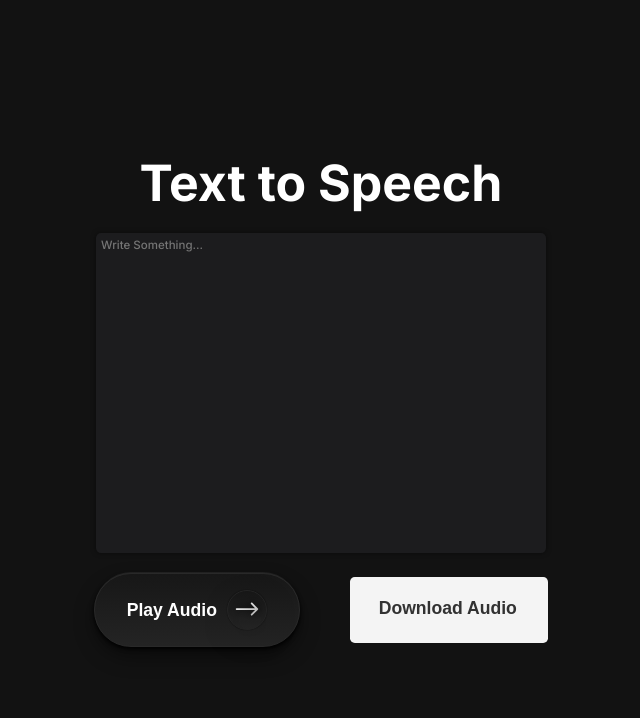
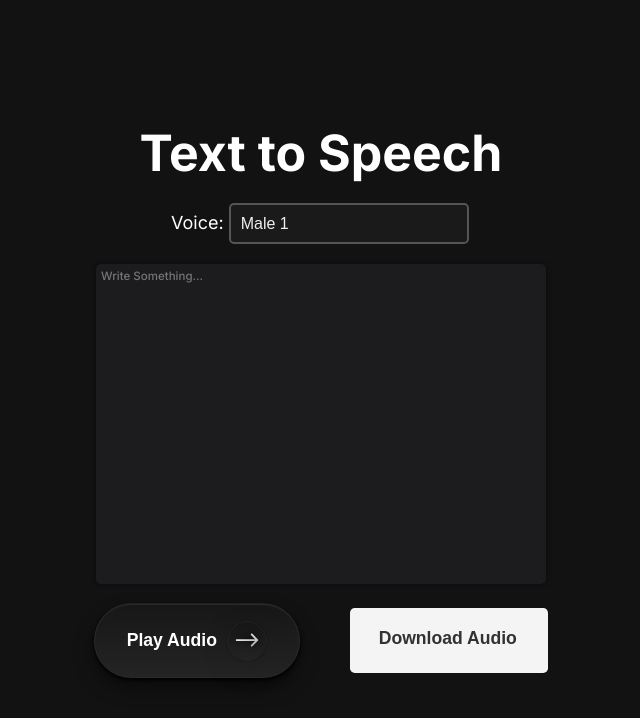
Before and after one commit to ericafk0001/tts, a plain HTML site: page index.html in a window 1280 px wide. Shown: the whole page, without its empty margins (319-959 px from the left). Drawn offline with Linux system fonts and the light colour scheme.

Commit message:
add and style dropdown for voice selector

```diff
--- a/index.html
+++ b/index.html
@@ -9,6 +9,15 @@
   <body>
     <div id="card">
       <h1>Text to Speech</h1>
+      <div id="voice-container">
+        <label for="voice">Voice: </label>
+        <select id="voice">
+          <option value="1">Male 1</option>
+          <option value="2">Female 1</option>
+          <option value="3">Male 2</option>
+          <option value="4">Female 2</option>
+        </select>
+      </div>
 
       <textarea placeholder="Write Something..." id="input-text"></textarea>
 
--- a/script.js
+++ b/script.js
@@ -7,9 +7,11 @@ document.addEventListener("DOMContentLoaded", (event) => {
   function speak() {
     const textToSpeak = inputText.value;
     const utterance = new SpeechSynthesisUtterance(textToSpeak);
+    const voiceType = document.getElementById("voice");
+    const voiceTypeValue = voiceType.value;
 
     const voices = speechSynthesis.getVoices();
-    utterance.voice = voices[0]; // select voice
+    utterance.voice = voices[voiceTypeValue]; // select voice
     speechSynthesis.speak(utterance);
   }
 
@@ -22,7 +24,10 @@ document.addEventListener("DOMContentLoaded", (event) => {
     const destination = audioContext.createMediaStreamDestination();
     const mediaRecorder = new MediaRecorder(destination.stream);
 
-    utterance.voice = speechSynthesis.getVoices()[0];
+    const voiceType = document.getElementById("voice");
+    const voiceTypeValue = voiceType.value;
+
+    utterance.voice = speechSynthesis.getVoices()[voiceTypeValue];
     const source = audioContext.createMediaStreamSource(destination.stream);
 
     // Capture audio data
--- a/style.css
+++ b/style.css
@@ -62,6 +62,36 @@ h1 {
   align-items: center;
   gap: 50px;
   margin-top: 20px;
+}
+
+#voice-container {
+  width: 300px;
+  margin-bottom: 20px;
+}
+#voice-container select {
+  width: 240px;
+  padding: 10px;
+  font-size: 16px;
+  border: 2px solid #555;
+  border-radius: 5px;
+  background: #1a1a1a;
+  appearance: none;
+  -webkit-appearance: none;
+  -moz-appearance: none;
+  cursor: pointer;
+  color: #eeeeee;
+}
+
+#voice-container select:hover {
+  border-color: #777;
+}
+#voice-container select:focus {
+  outline: none;
+  border-color: #333;
+}
+
+#voice-container label {
+  font-size: 18px;
 }
 
 .styled-button {
```
